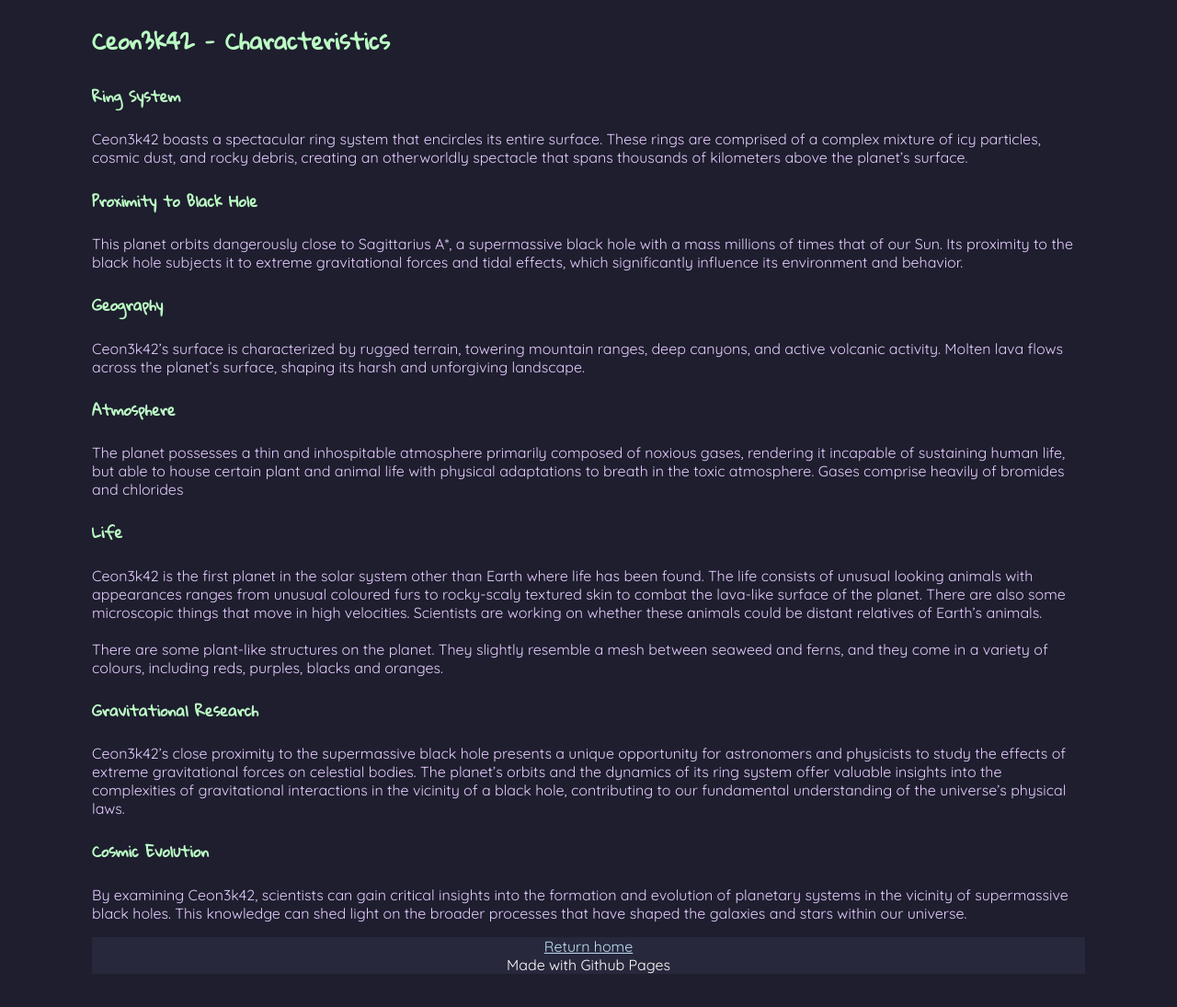
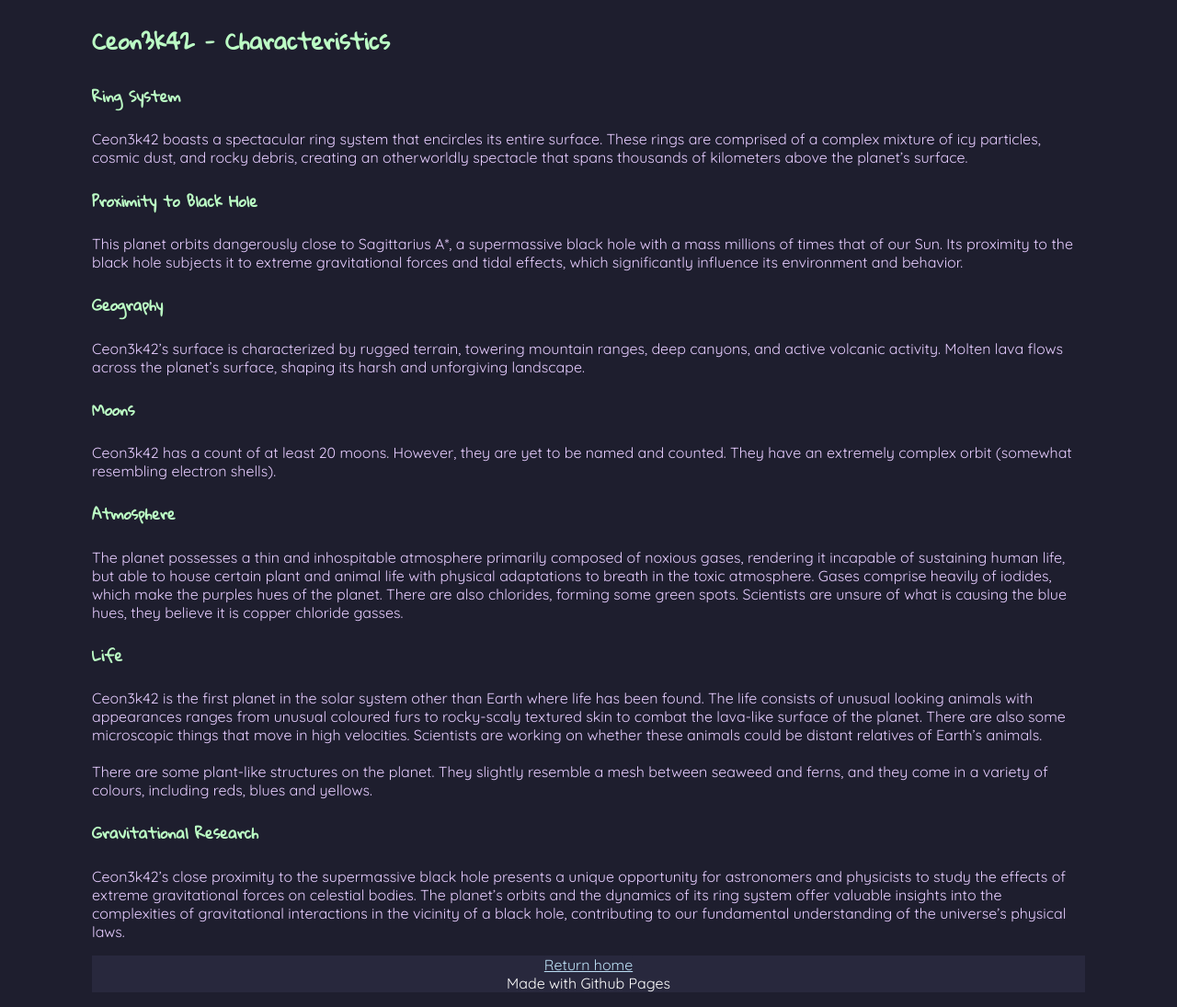
Before and after one commit to Ceon3k42/Ceon3k42.github.io, a Jekyll site: the page built from overview.md, in a window 1280 px wide. Shown: the whole page at 92% size. Built offline with Jekyll 4.4.1, drawn with Linux system fonts in a browser that asks for light colours; our own code applies the rules of GitHub Pages for plain Markdown files.

Commit message:
Update overview.md

```diff
--- a/overview.md
+++ b/overview.md
@@ -12,14 +12,14 @@ This planet orbits dangerously close to Sagittarius A*, a supermassive black hol
 #### Geography
 Ceon3k42's surface is characterized by rugged terrain, towering mountain ranges, deep canyons, and active volcanic activity. Molten lava flows across the planet's surface, shaping its harsh and unforgiving landscape.
 
+#### Moons
+Ceon3k42 has a count of at least 20 moons. However, they are yet to be named and counted. They have an extremely complex orbit (somewhat resembling electron shells).
+
 #### Atmosphere
-The planet possesses a thin and inhospitable atmosphere primarily composed of noxious gases, rendering it incapable of sustaining human life, but able to house certain plant and animal life with physical adaptations to breath in the toxic atmosphere. Gases comprise heavily of bromides and chlorides
+The planet possesses a thin and inhospitable atmosphere primarily composed of noxious gases, rendering it incapable of sustaining human life, but able to house certain plant and animal life with physical adaptations to breath in the toxic atmosphere. Gases comprise heavily of iodides, which make the purples hues of the planet. There are also chlorides, forming some green spots. Scientists are unsure of what is causing the blue hues, they believe it is copper chloride gasses.
 
 #### Life
-Ceon3k42 is the first planet in the solar system other than Earth where life has been found. The life consists of unusual looking animals with appearances ranges from unusual coloured furs to rocky-scaly textured skin to combat the lava-like surface of the planet. There are also some microscopic things that move in high velocities. Scientists are working on whether these animals could be distant relatives of Earth's animals.<br><br>There are some plant-like structures on the planet. They slightly resemble a mesh between seaweed and ferns, and they come in a variety of colours, including reds, purples, blacks and oranges.
+Ceon3k42 is the first planet in the solar system other than Earth where life has been found. The life consists of unusual looking animals with appearances ranges from unusual coloured furs to rocky-scaly textured skin to combat the lava-like surface of the planet. There are also some microscopic things that move in high velocities. Scientists are working on whether these animals could be distant relatives of Earth's animals.<br><br>There are some plant-like structures on the planet. They slightly resemble a mesh between seaweed and ferns, and they come in a variety of colours, including reds, blues and yellows.
 
 #### Gravitational Research
 Ceon3k42's close proximity to the supermassive black hole presents a unique opportunity for astronomers and physicists to study the effects of extreme gravitational forces on celestial bodies. The planet's orbits and the dynamics of its ring system offer valuable insights into the complexities of gravitational interactions in the vicinity of a black hole, contributing to our fundamental understanding of the universe's physical laws.
-
-#### Cosmic Evolution
-By examining Ceon3k42, scientists can gain critical insights into the formation and evolution of planetary systems in the vicinity of supermassive black holes. This knowledge can shed light on the broader processes that have shaped the galaxies and stars within our universe.
```
